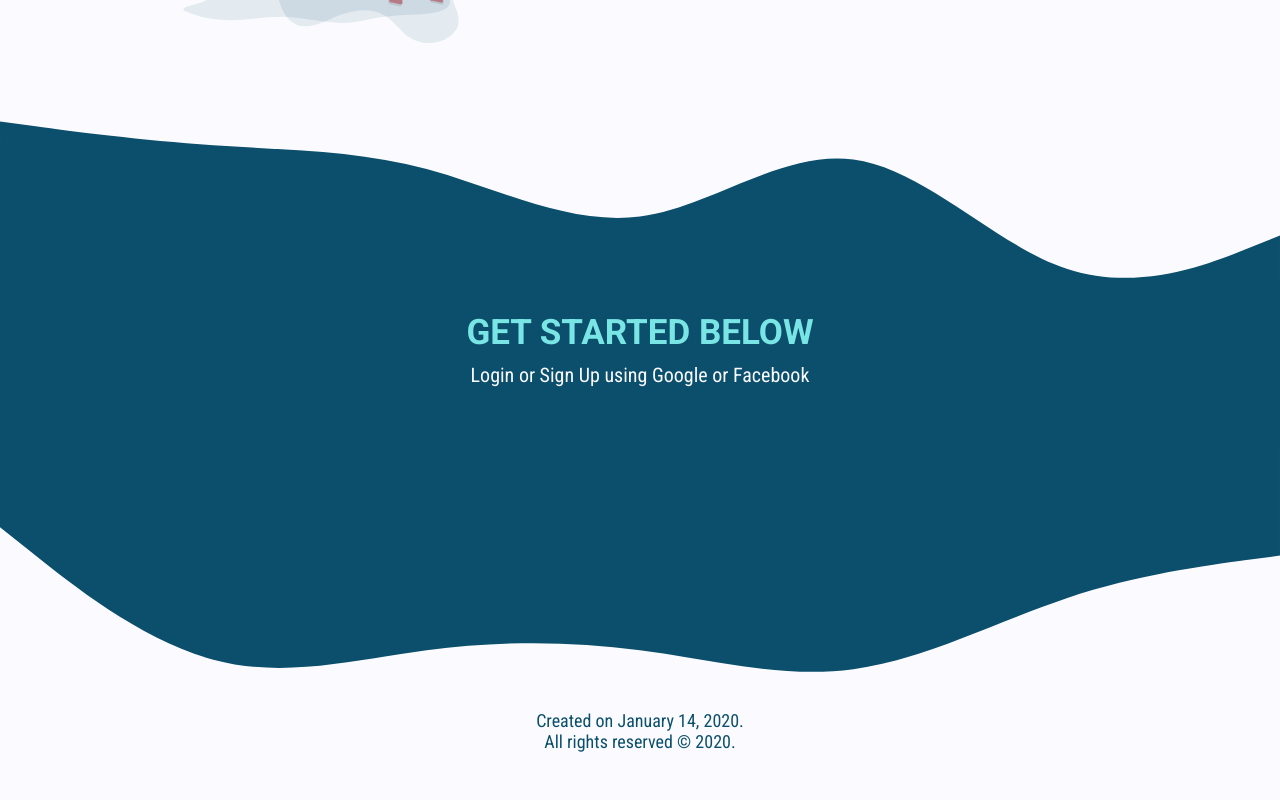
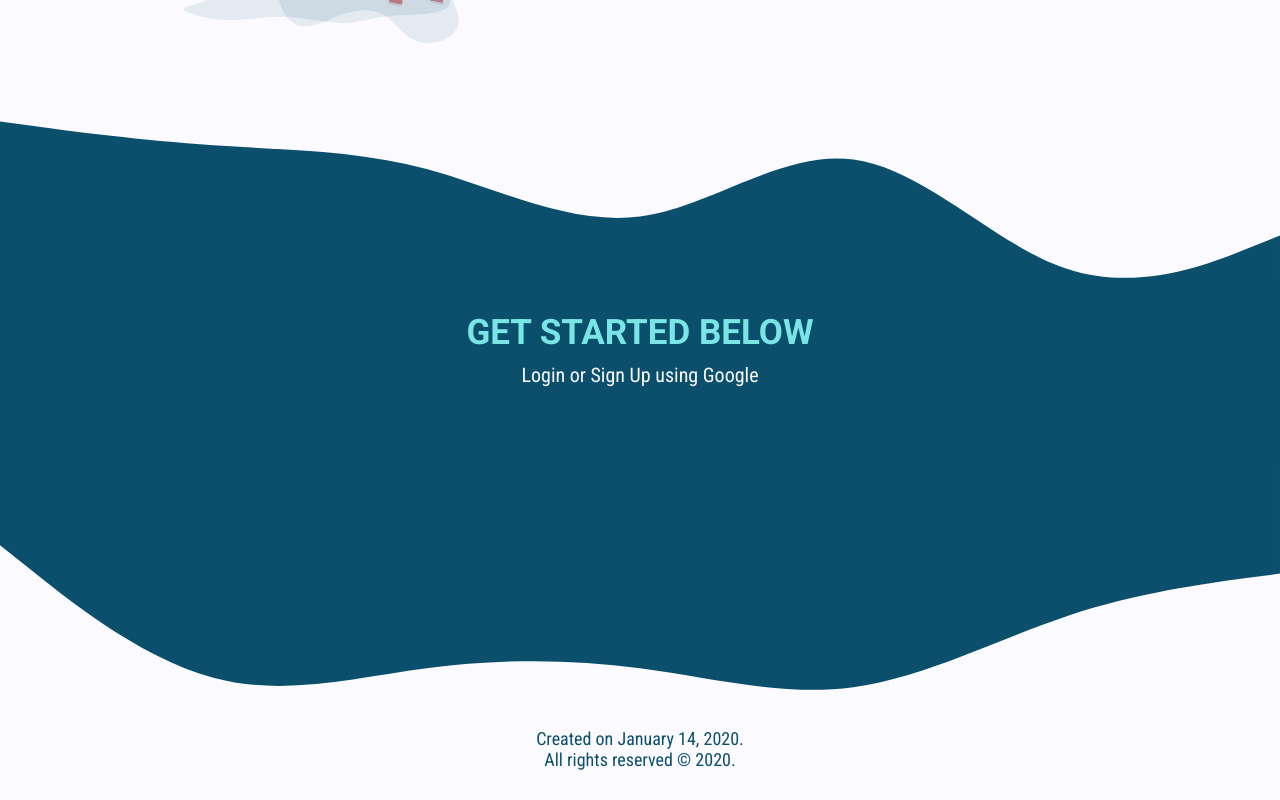
Before and after one commit to Kunai67/Spenser, a React (Create React App) app: page / in a window 1280 px wide. Shown: the part 1122-1922 px from the top of the page. Built offline with nearby package versions, Linux system fonts and the light colour scheme.

Commit message:
Added Google Sign-in

```diff
--- a/public/index.html
+++ b/public/index.html
@@ -9,6 +9,8 @@
       name="description"
       content="Web site created using create-react-app"
     />
+    <meta name="google-signin-client_id" content="963432053238-5d268kbtimgj3id7s10h4jp8ftsvq7i4.apps.googleusercontent.com">
+
     <link rel="apple-touch-icon" href="%PUBLIC_URL%/logo192.png" />
     <!--
       manifest.json provides metadata used when your web app is installed on a
@@ -25,6 +27,7 @@
       Learn how to configure a non-root public URL by running `npm run build`.
     -->
     <link href="https://fonts.googleapis.com/css?family=Nunito:400,700|Roboto+Condensed|Roboto:400,700&display=swap" rel="stylesheet">
+    <script src="https://apis.google.com/js/platform.js" async defer></script>
     <title>Spenser - Expense Tracker</title>
   </head>
   <body>
--- a/src/pages/HomePage.js
+++ b/src/pages/HomePage.js
@@ -83,6 +83,11 @@ const Waves = styled.img`
     }
 `;
 
+const GoogleButton = styled.div`
+    margin: 0 auto;
+    display: inline-block;
+`;
+
 export default function HomePage() {
     return (
         <div>
@@ -109,7 +114,8 @@ export default function HomePage() {
             <Waves src={WaveOneLink} alt="Wave"/>
             <BlueContainer>
                 <SectionHeading color="#79e5e5">GET STARTED BELOW</SectionHeading>
-                <SectionText color="#FBFBFF">Login or Sign Up using Google or Facebook</SectionText>
+                <SectionText color="#FBFBFF">Login or Sign Up using Google</SectionText>
+                <GoogleButton className="g-signin2" data-onsuccess="onSignIn" />
             </BlueContainer>
             <img src={WaveTwoLink} alt="Wave"/>
             <Footer />
```
